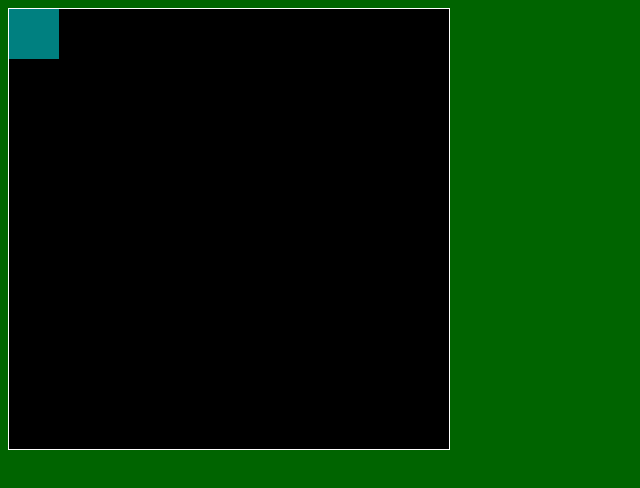
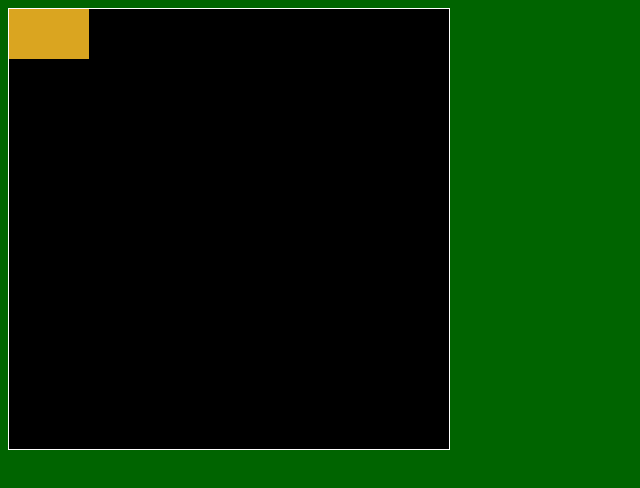
Before and after one commit to wheezeeus/wheezeeus.github.io, a plain HTML site: page asd-projects/walker/index.html in a window 1280 px wide. Shown: the whole page, without its empty margins (0-640 px from the left). Drawn offline with Linux system fonts and the light colour scheme.

Commit message:
walker done

```diff
--- a/asd-projects/walker/index.css
+++ b/asd-projects/walker/index.css
@@ -11,9 +11,9 @@ body {
   position: relative;
 }
 
-#gameItem {
-  background-color: teal;
-  width: 50px;
+#walker {
+  background-color: goldenrod;
+  width: 80px;
   height: 50px;
   position: absolute;
 /*   left: 100px; */  /* Uncomment if you want to set a "starting" position */
--- a/asd-projects/walker/index.html
+++ b/asd-projects/walker/index.html
@@ -12,7 +12,7 @@
 
   <body>
     <div id='board'>
-      <div id='gameItem'></div>
+      <div id='walker'></div>
     </div>
   </body>
 </html>
--- a/asd-projects/walker/index.js
+++ b/asd-projects/walker/index.js
@@ -10,9 +10,22 @@ function runProgram(){
   // Constant Variables
   var FRAME_RATE = 60;
   var FRAMES_PER_SECOND_INTERVAL = 1000 / FRAME_RATE;
+  var walker = {
+    x: 0,
+    y: 0,
+    speedX: 0,
+    speedY: 0
+  }
 
   // Game Item Objects
+  const KEY = {
+    ENTER: 13,
+    LEFT: 37,
+    DOWN: 40,
+    RIGHT: 39,
+    UP: 38
 
+  }
 
   // one-time setup
   var interval = setInterval(newFrame, FRAMES_PER_SECOND_INTERVAL);   // execute newFrame every 0.0166 seconds (60 Frames per second)
@@ -23,7 +36,8 @@ function runProgram(){
 
   Note: You can have multiple event listeners for different types of events.
   */
-  $(document).on('eventType', handleEvent);
+  $(document).on('keydown', handleKeyDown);
+  $(document).on('keyup', handleKeyUp)
 
   ////////////////////////////////////////////////////////////////////////////////
   ///////////////////////// CORE LOGIC ///////////////////////////////////////////
@@ -34,8 +48,9 @@ function runProgram(){
   by calling this function and executing the code inside.
   */
   function newFrame() {
-
-
+    repositionGameItem()
+    wallCollision()
+    redrawGameItem()
   }
 
   /*
@@ -44,15 +59,53 @@ function runProgram(){
 
   Note: You can have multiple event handlers for different types of events.
   */
-  function handleEvent(event) {
+  function handleKeyDown(event) {
+    console.log(event.which)
+    if (event.which === KEY.LEFT) {
+      walker.speedX = -5
+    }
+    else if (event.which === KEY.RIGHT) {
+      walker.speedX = 5
+    }
+    else if (event.which === KEY.UP) {
+      walker.speedY = -5
+    }
+    else if (event.which === KEY.DOWN) {
+      walker.speedY = 5
+    }
+    }
+    function handleKeyUp(event) {
+      console.log(event.which)
+      if (event.which === KEY.LEFT || event.which === KEY.RIGHT) {
+        walker.speedX = 0
+      }
+      else if (event.which === KEY.UP || event.which === KEY.DOWN) {
+        walker.speedY = 0
+      }
+    }
 
-  }
+
 
   ////////////////////////////////////////////////////////////////////////////////
   ////////////////////////// HELPER FUNCTIONS ////////////////////////////////////
   ////////////////////////////////////////////////////////////////////////////////
 
-
+  function wallCollision() {
+    if (walker.y < 0 || walker.y + 50 > $('#board').height()) {
+      walker.y -= walker.speedY
+    }
+    if (walker.x + 80 > $('#board').width() || walker.x < 0) {
+      walker.x -= walker.speedX
+    }
+  }
+  function redrawGameItem() {
+    $('#walker').css('left', walker.x)
+    $('#walker').css('top', walker.y)
+  }
+  function repositionGameItem() {
+    walker.x += walker.speedX
+    walker.y += walker.speedY
+  }
   function endGame() {
     // stop the interval timer
     clearInterval(interval);
```
Also changed, not shown: asd-projects/dice-app/dice.js (+7 -8 lines).
